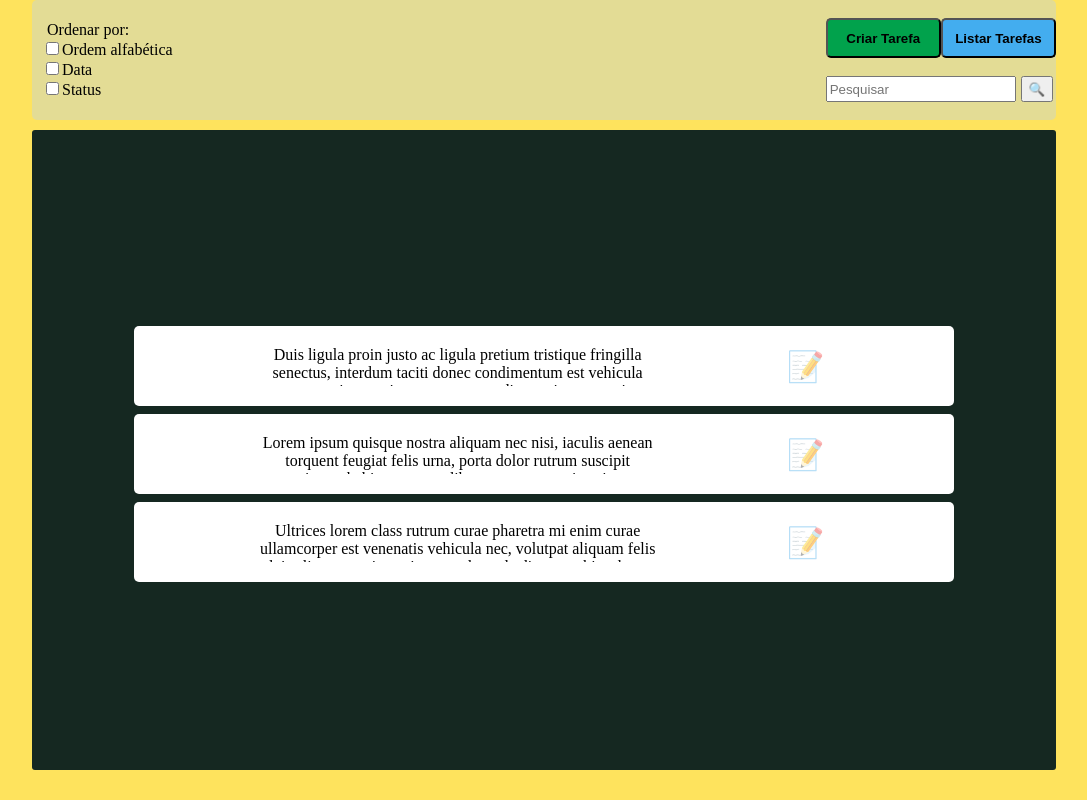
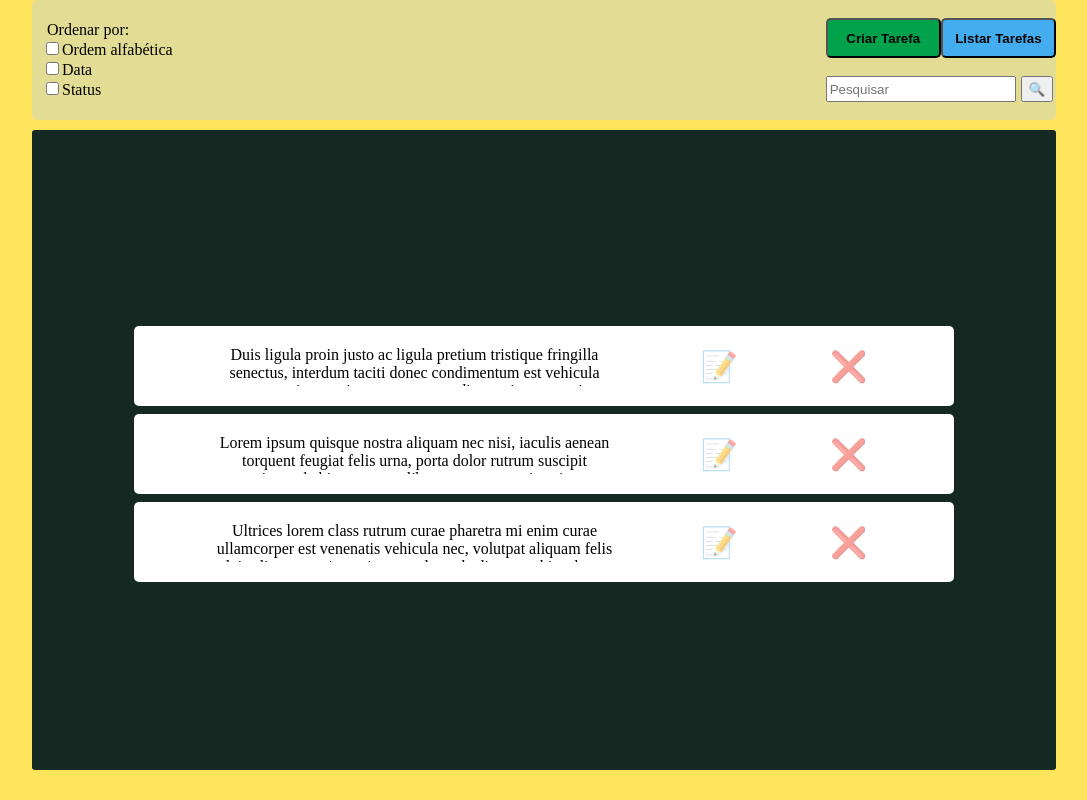
Before and after one commit to CaioOK/Desafio-Ebytr-Lista-de-Tarefas, a React (Create React App) app in the folder front-end/: page / in a window 1280 px wide. Shown: the whole page, without its empty margins (96-1183 px from the left). Built offline with nearby package versions, Linux system fonts and the light colour scheme.

Commit message:
WIP-Feat: implementada a funcionalidade de apagar as tarefas, agora o usuãrio dispõe de um botão que ao clicar a tarefa é excluída

```diff
--- a/front-end/src/components/TaskField.jsx
+++ b/front-end/src/components/TaskField.jsx
@@ -27,10 +27,18 @@ const EDIT_BTN_CSS = {
   opacity: 0.5,
 };
 
+const DELETE_BTN_CSS = {
+  backgroundColor: 'inherit',
+  fontSize: '30px',
+  border: 0,
+  opacity: 0.5,
+};
+
 function TaskField(props) {
   const [taskFieldCSS, setTaskFieldCSS] = useState(TASK_FIELD_CSS);
   const [textCSS, setTextCss] = useState(TEXT_CSS);
   const [editBtnCSS, setEditBtnCSS] = useState(EDIT_BTN_CSS);
+  const [deleteBtnCss, setDeleteBtnCss] = useState(DELETE_BTN_CSS);
 
   function handleHoverField() {
     setTaskFieldCSS({ ...TASK_FIELD_CSS, height: '200px', transition: '500ms' });
@@ -50,9 +58,26 @@ function TaskField(props) {
     setEditBtnCSS({ ...EDIT_BTN_CSS, opacity: 0.5 })
   };
 
+  function handleHoverDeleteBtn() {
+    setDeleteBtnCss({ ...DELETE_BTN_CSS, opacity: 1 })
+  };
+
+  function handleUnHoverDeleteBtn() {
+    setDeleteBtnCss({ ...DELETE_BTN_CSS, opacity: 0.5 })
+  };
+
   function handleClickEditBtn() {
     props.setCurrentTaskId(props.taskId);
     props.setEditTask(true);
+  }
+
+  function handleClickDeleteBtn() {
+    const index = props.tasksData.findIndex((task) => task.id === props.taskId);
+    const tasksDataCp = [...props.tasksData];
+
+    tasksDataCp.splice(index, 1);
+
+    props.setTasksData(tasksDataCp);
   }
 
   return(
@@ -75,6 +100,15 @@ function TaskField(props) {
       >
         📝
       </button>
+      <button
+        type='button'
+        style={ deleteBtnCss }
+        onMouseEnter={ handleHoverDeleteBtn }
+        onMouseLeave={ handleUnHoverDeleteBtn }
+        onClick={ handleClickDeleteBtn }
+      >
+        ❌
+      </button>
     </div>
   );
 }
--- a/front-end/src/pages/ToDoList.jsx
+++ b/front-end/src/pages/ToDoList.jsx
@@ -30,6 +30,7 @@ const TASKS_LOBBY_CSS = {
 function ToDoList() {
   const [editOrCreateTask, setEditOrCreateTask] = useState(false);
   const [currentTaskId, setCurrentTaskId] = useState(null);
+  const [tasksData, setTasksData] = useState(TASKS_DATA);
 
   return(
     <main style={ MAIN_CSS }>
@@ -43,13 +44,15 @@ function ToDoList() {
               setCurrentTaskId={ setCurrentTaskId }
               setEditTask={ setEditOrCreateTask }
             />
-          : TASKS_DATA.map((task) =>
+          : tasksData.map((task) =>
               <TaskField
                 key={ task.id }
                 taskId={ task.id }
+                tasksData= { tasksData }
                 text={ task.task }
                 setCurrentTaskId={ setCurrentTaskId }
                 setEditTask={ setEditOrCreateTask }
+                setTasksData={ setTasksData }
               />)
         }
       </section>
```
